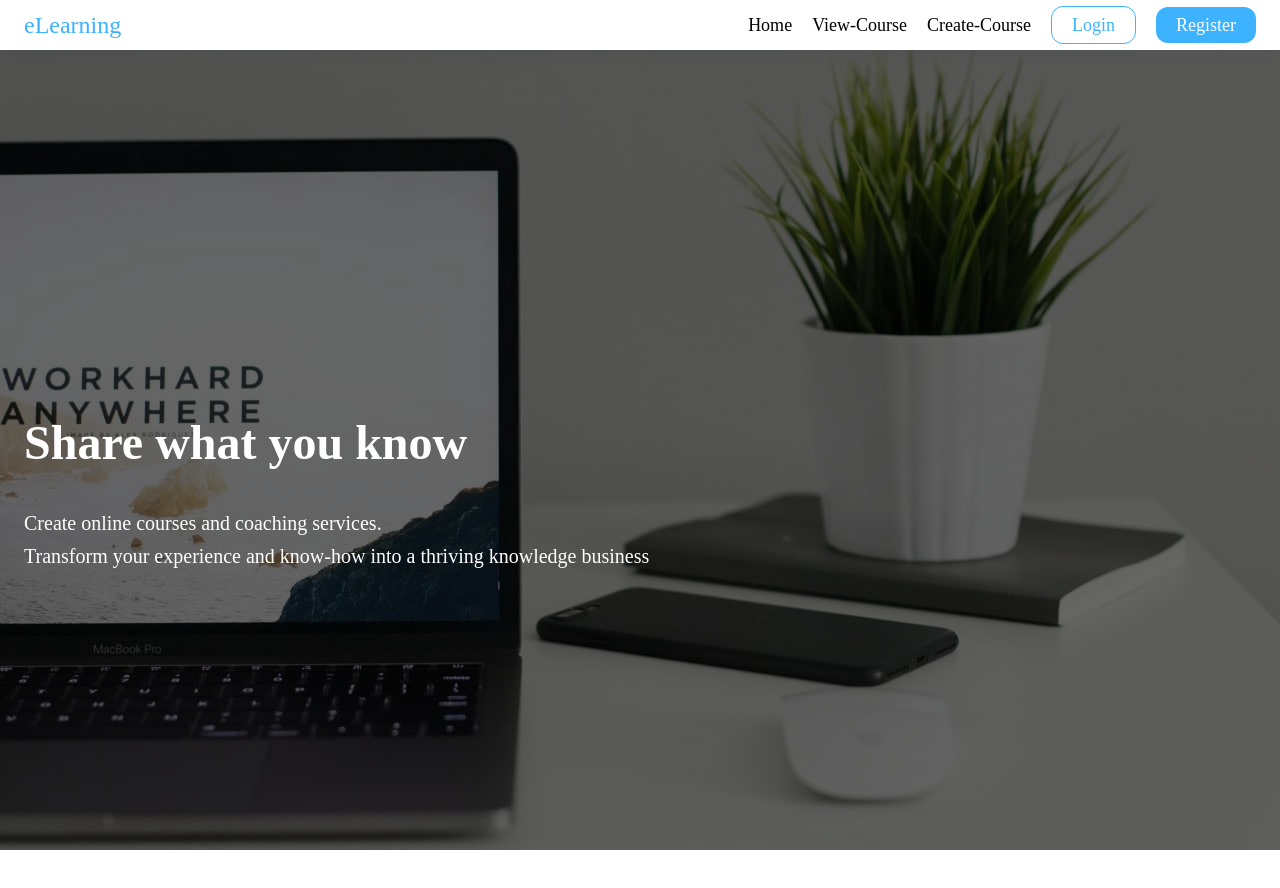
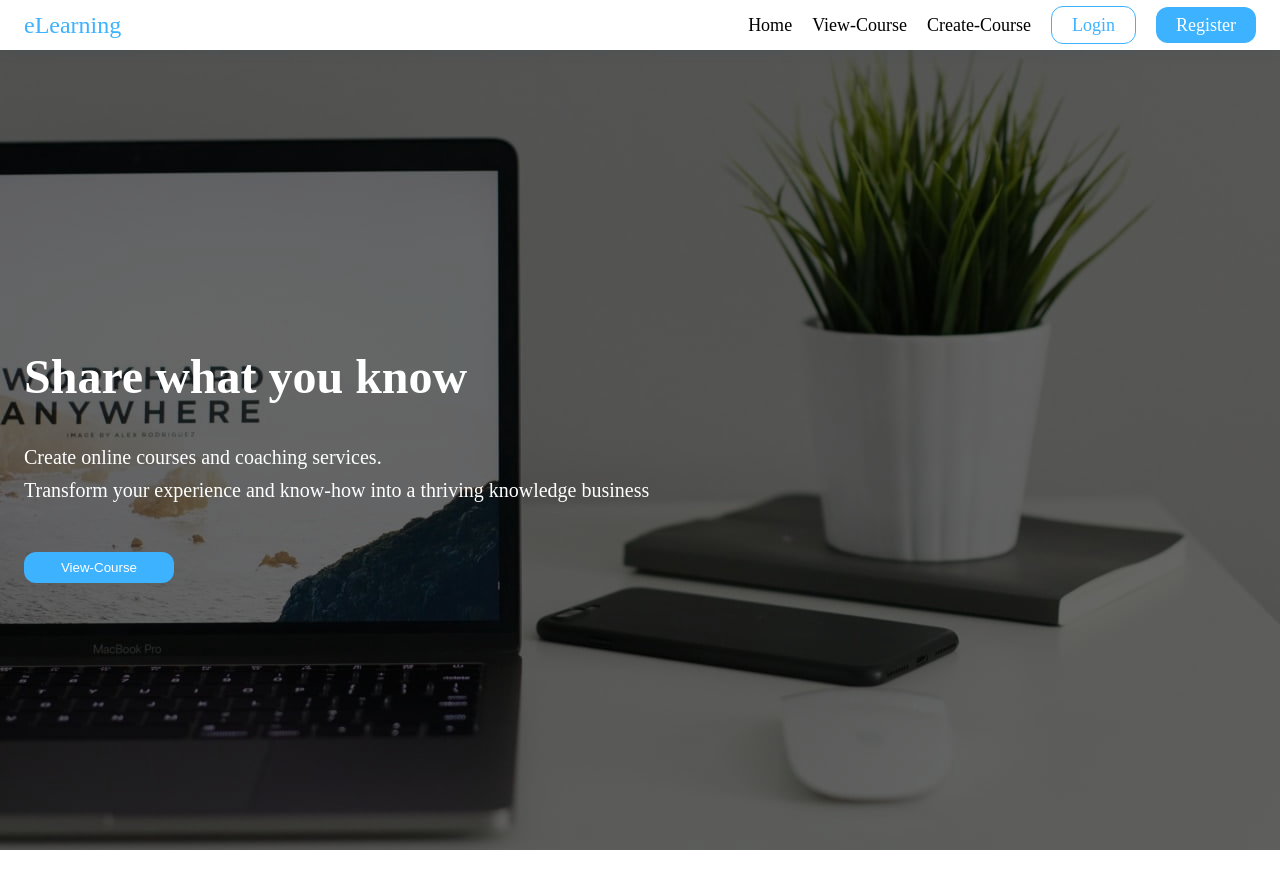
Before and after one commit to yokesh-ks/eLearning_Reactapp, a React (Create React App) app: page / in a window 1280 px wide. Shown: the top 888 px of the page. After the commit the page ends 854 px from the top, so only its background shows below. Built offline with nearby package versions, Linux system fonts and the light colour scheme.

Commit message:
home page changed

```diff
--- a/src/Components/hero.js
+++ b/src/Components/hero.js
@@ -1,6 +1,7 @@
 import React from 'react';
 import '../css/style.css';
 import herobg from "../images/herobg.jpg";
+import { Link } from 'react-router-dom';
 
 function hero() {
     return (
@@ -9,7 +10,8 @@ function hero() {
             <h1>Share what you know</h1>
             <p>Create online courses and coaching services.</p>
             <p> Transform your experience and know-how into a thriving knowledge business</p>
-          </div>
+            <button class="hero-btn"><Link className="link" to="/viewcourse">View-Course</Link></button>
+        </div>
           <img src={herobg} alt="herobg"/>
 
       </div>
--- a/src/Components/navbar.js
+++ b/src/Components/navbar.js
@@ -22,7 +22,7 @@ const Navbar = () => {
         </ul>
       <div className="mobile-menu" onClick={handleClick}>
         {click ? (
-          <CloseMenu className="menu-icon" />
+          <CloseMenu className="menu-icon-x" />
         ) : (
           <MenuIcon className="menu-icon" />
         )}
--- a/src/css/style.css
+++ b/src/css/style.css
@@ -115,6 +115,10 @@ body{
     width: 32px;
     height: 32px;
   }
+  .menu-icon-x {
+    width: 22px;
+    height: 22px;
+  }
   .navbar .navbar-right li {
     display: flex;
     align-items: center;
@@ -141,7 +145,7 @@ body{
 
 .hero .hero-content{
     width: 100%;
-    height: 100%;
+    height: 100vh;
     padding-left: 24px;
     position: absolute;
     display: flex;
@@ -167,6 +171,16 @@ body{
     height: 100%;
     object-fit: cover;
     mix-blend-mode: overlay;
+}
+
+.hero button{
+    margin-top: 50px;
+    padding: 8px 20px;
+    width: 150px;
+    border-radius: 12px;
+    background: #3DB2FF;
+    color: white;
+    border: none;
 }
 
 /* hero in home page Ends */
```
